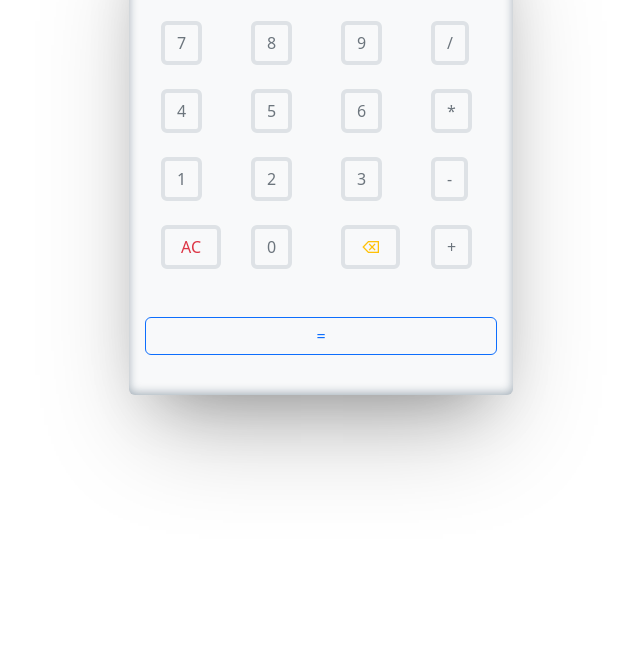
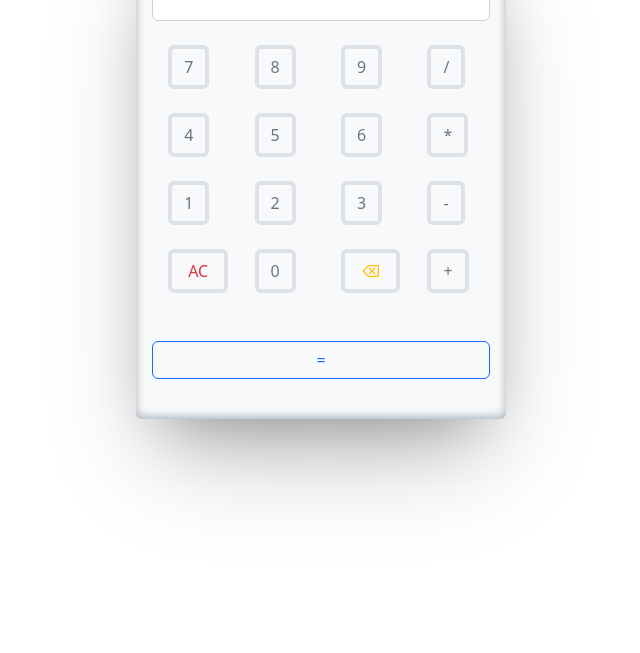
Before and after one commit to akashk1234/calculator, a plain HTML site: page index.html in a window 1280 px wide. Shown: the part 147-800 px from the top of the page, without its empty margins (319-959 px from the left). Drawn offline with nearby package versions, Linux system fonts and the light colour scheme.

Commit message:
padding added

```diff
--- a/index.html
+++ b/index.html
@@ -9,7 +9,7 @@
     <script src="https://cdn.jsdelivr.net/npm/bootstrap@5.2.3/dist/js/bootstrap.bundle.min.js" integrity="sha384-kenU1KFdBIe4zVF0s0G1M5b4hcpxyD9F7jL+jjXkk+Q2h455rYXK/7HAuoJl+0I4" crossorigin="anonymous"></script>
     <link rel="stylesheet" href="./style.css">
 </head>
-<body>
+<body class="p-4">
     <div class="container bg-light p-3 mt-5 rounded box ">
         <h1 class="text-dark text-center fs-3">CALCULATOR</h1>
         <div>
```
